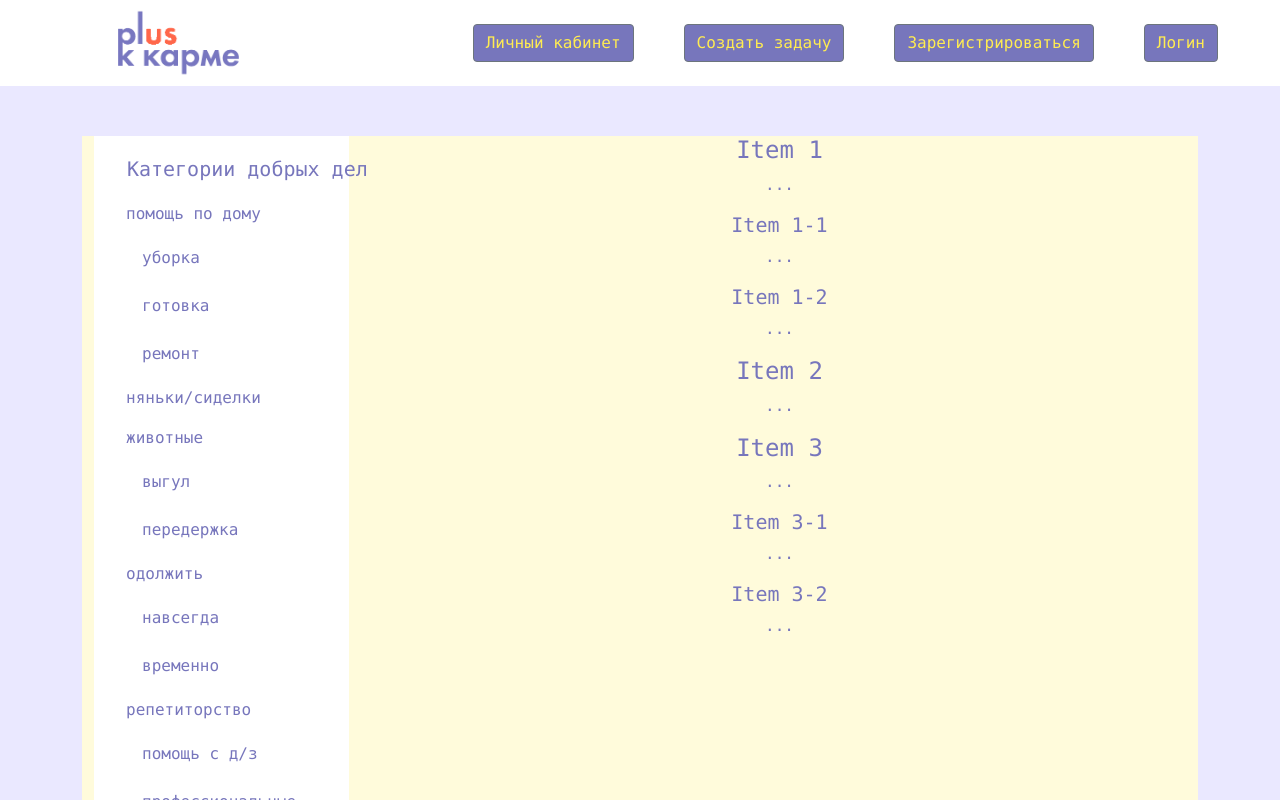
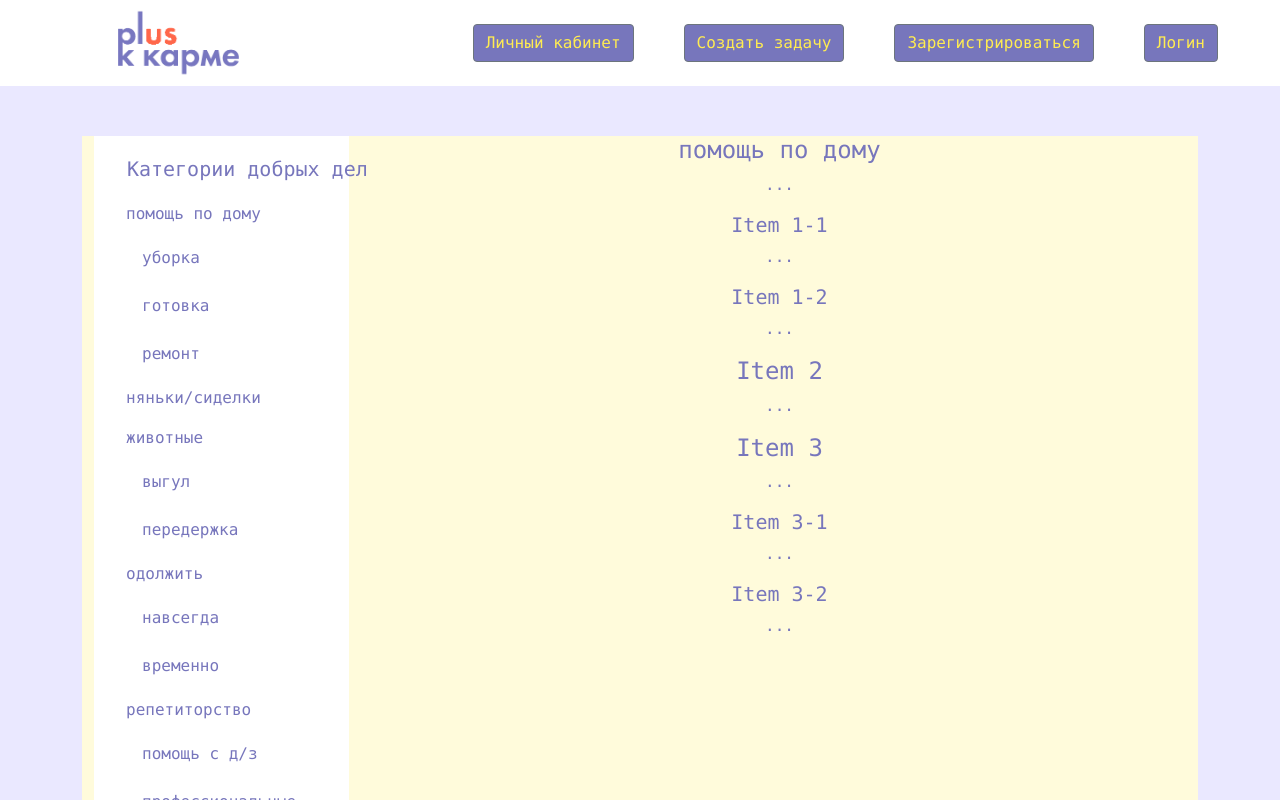
Before and after one commit to lisaliskin/plus-v-karmu-project, a React (Create React App) app in the folder client/: page /main in a window 1280 px wide. Shown: the top 800 px of the page. Built offline with nearby package versions, Linux system fonts and the light colour scheme.

Commit message:
добавила категории на странице /main

```diff
--- a/client/src/Components/MainPageUser/MainPageUser.jsx
+++ b/client/src/Components/MainPageUser/MainPageUser.jsx
@@ -60,7 +60,7 @@ export default function MainPageUser() {
           <Col className="col-9" style={{ backgroundColor: '#fffbdb' }}>
             <div data-bs-spy="scroll" data-bs-target="#navbar-example3" data-bs-smooth-scroll="true">
               <div id="item-1">
-                <h4>Item 1</h4>
+                <h4>помощь по дому</h4>
                 <p>...</p>
               </div>
               <div id="item-1-1">
```
